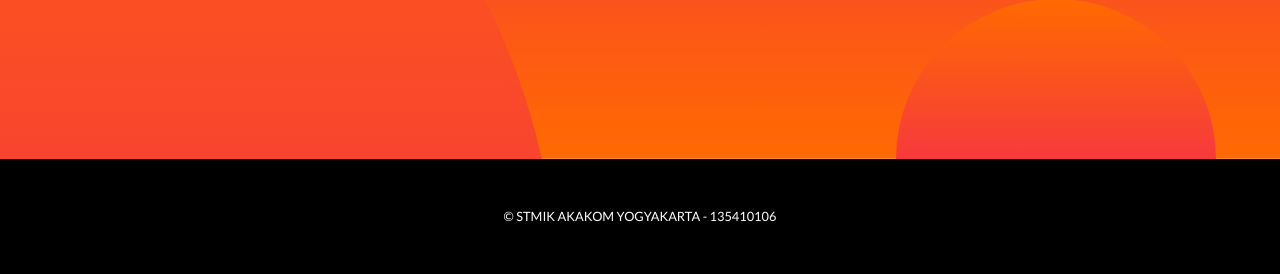
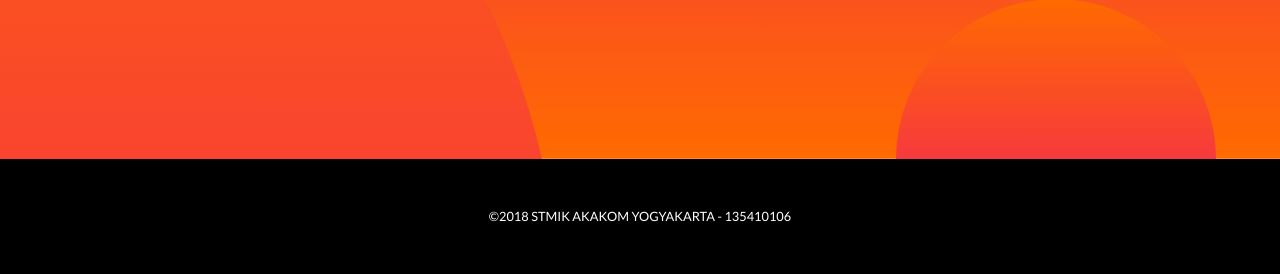
Before and after one commit to bastianpradnya/sistempakar, a PHP site: page /index.php in a window 1280 px wide. Shown: the part 528-802 px from the top of the page. Run offline with PHP 8.4, Linux system fonts and the light colour scheme.

Commit message:
penambahai item pada footer
menginputkan tahun copyright 2018

```diff
--- a/tampilan_pengguna/footer-user.php
+++ b/tampilan_pengguna/footer-user.php
@@ -1,5 +1,5 @@
 <!-- Footer -->
     <footer class="py-5 bg-black">
       <div class="container">
-        <p class="m-0 text-center text-white small">&copy; STMIK AKAKOM YOGYAKARTA - 135410106</p>
+        <p class="m-0 text-center text-white small">&copy;2018 STMIK AKAKOM YOGYAKARTA - 135410106</p>
       </div>
```
